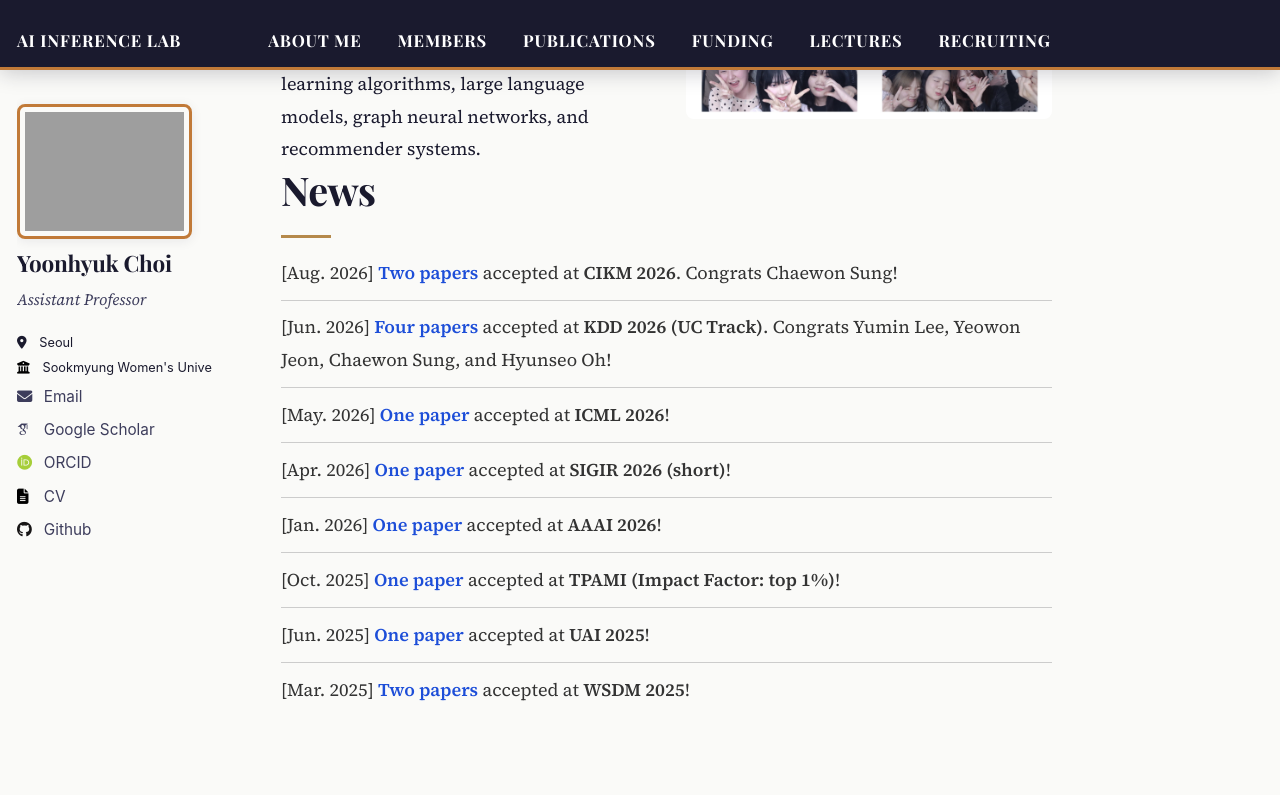
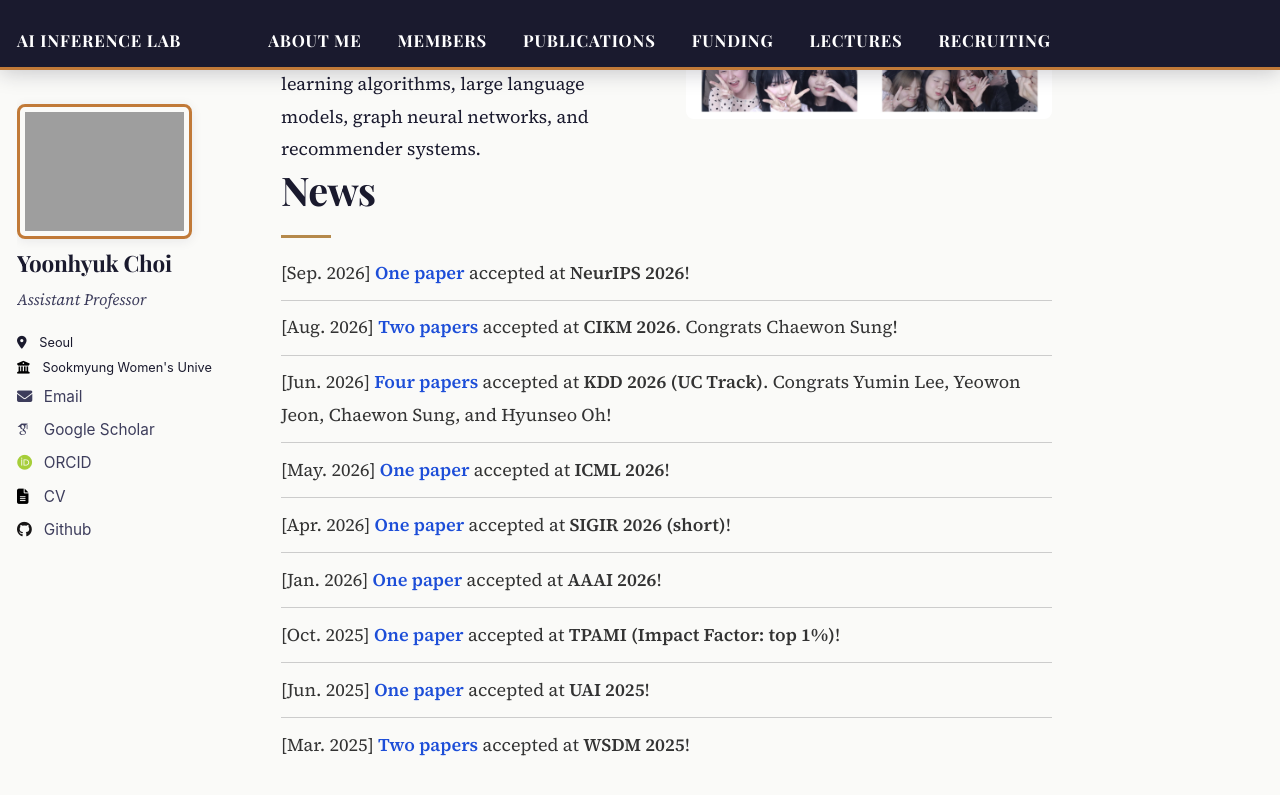
Before and after one commit to ChoiYoonHyuk/ChoiYoonHyuk.github.io, a Jekyll site: the page built from _pages/about.md, in a window 1280 px wide and 900 px high, scrolled down 325 px. Shown: the top 795 px of the window. Built offline with Jekyll 4.4.1, drawn with Linux system fonts in a browser that asks for light colours; some web fonts are replaced.

Commit message:
Update news.yml

```diff
--- a/_data/news.yml
+++ b/_data/news.yml
@@ -1,3 +1,6 @@
+- date: "Sep. 2026"
+  text: "<span style='color:#1d4ed8; font-weight:bold;'>One paper</span> accepted at **NeurIPS 2026**!"
+
 - date: "Aug. 2026"
   text: "<span style='color:#1d4ed8; font-weight:bold;'>Two papers</span> accepted at **CIKM 2026**. Congrats Chaewon Sung!"
 
```
